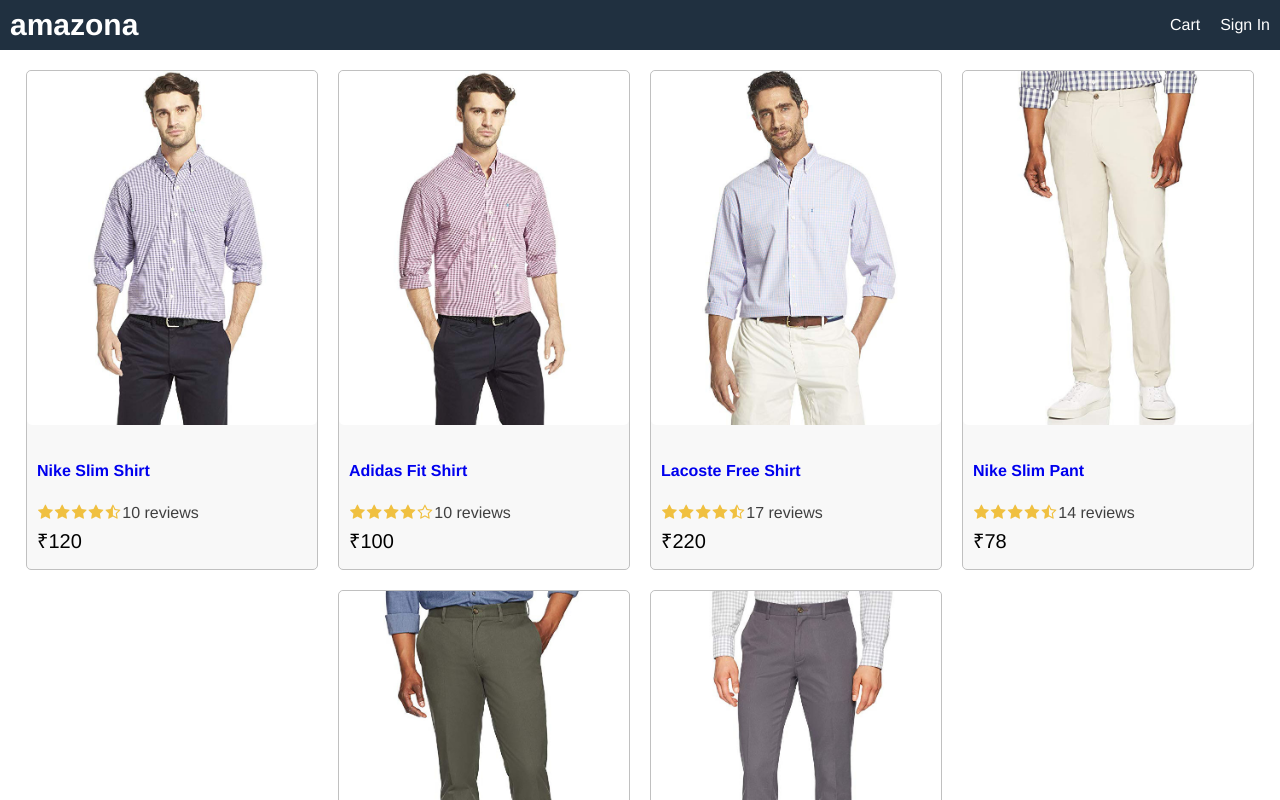
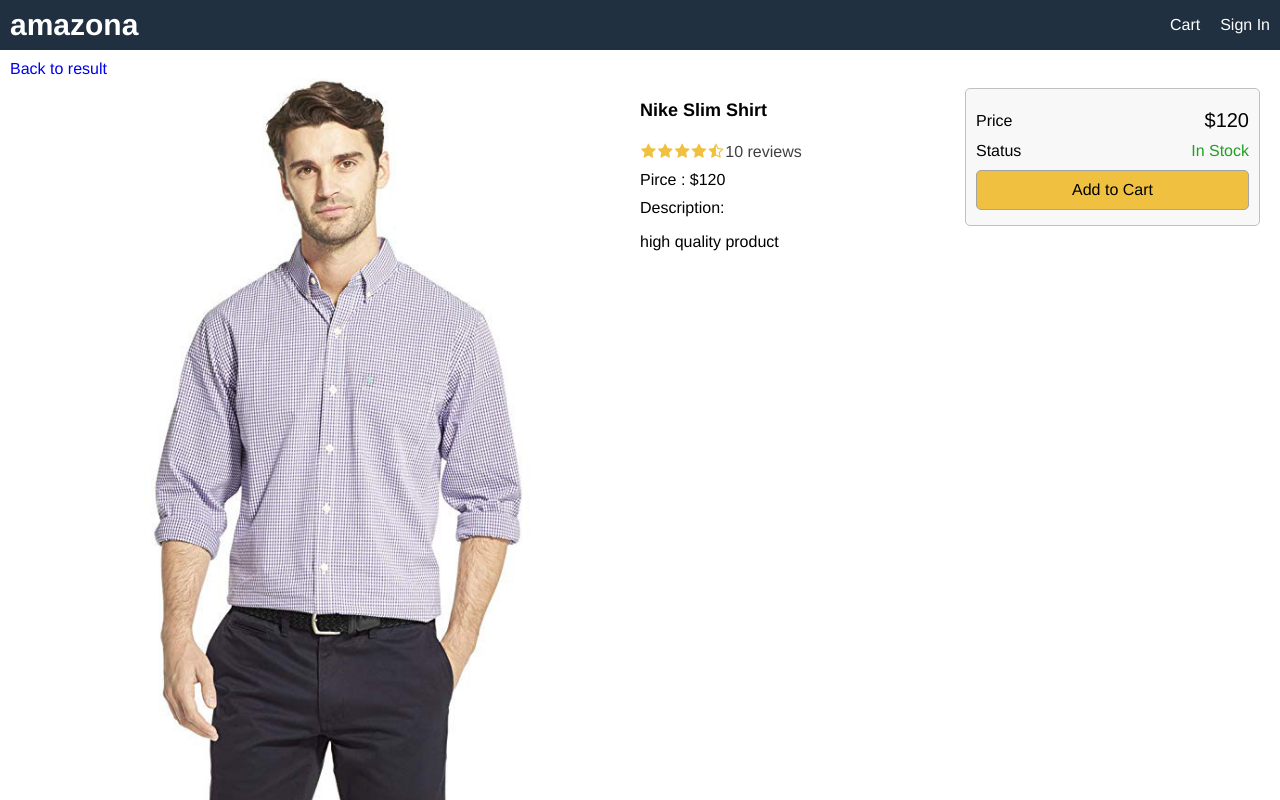
Before and after one commit to sonu28sharma99/ApnaBazaar.com, a React (Create React App) app in the folder frontend/: page /product/1 in a window 1280 px wide. Shown: the top 800 px of the page. Built offline with nearby package versions, Linux system fonts and the light colour scheme.

Commit message:
product screen created

```diff
--- a/frontend/src/App.js
+++ b/frontend/src/App.js
@@ -1,7 +1,11 @@
-import Product from './components/Product';
-import data from './data';
+import React from 'react';
+import { BrowserRouter, Route } from 'react-router-dom';
+import HomeScreen from './screens/HomeScreen';
+import ProductScreen from './screens/ProductScreen';
+
 function App() {
   return (
+    <BrowserRouter>
       <div className="grid-container">
         <header className="row">
           <div>
@@ -13,19 +17,16 @@
             <a href="/cart">Cart</a>
             <a href="/signin">Sign In</a>
           </div>
+
         </header>
         <main>
-        <div>
-          <div className="row center">
-            {data.products.map((product) => (
-
-              <Product key={product._id} product={product}></Product>
-            ))}
-          </div>
-        </div>
+          <Route path="/product/:id" component={ProductScreen}></Route>
+          <Route path="/" component={HomeScreen} exact></Route>
         </main>
         <footer className="row center">All right reserved</footer>
       </div>
+    </BrowserRouter>
   );
 }
+
 export default App;
--- a/frontend/src/data.js
+++ b/frontend/src/data.js
@@ -6,6 +6,7 @@
         category: 'Shirts',
         image: '/images/p1.jpg',
         price: 120,
+        countInStock: 10,
         brand: 'Nike',
         rating: 4.5,
         numReviews: 10,
@@ -17,6 +18,7 @@
         category: 'Shirts',
         image: '/images/p2.jpg',
         price: 100,
+        countInStock: 20,
         brand: 'Adidas',
         rating: 4.0,
         numReviews: 10,
@@ -28,6 +30,7 @@
         category: 'Shirts',
         image: '/images/p3.jpg',
         price: 220,
+        countInStock: 0,
         brand: 'Lacoste',
         rating: 4.8,
         numReviews: 17,
@@ -39,6 +42,7 @@
         category: 'Pants',
         image: '/images/p4.jpg',
         price: 78,
+        countInStock: 15,
         brand: 'Nike',
         rating: 4.5,
         numReviews: 14,
@@ -50,6 +54,7 @@
         category: 'Pants',
         image: '/images/p5.jpg',
         price: 65,
+        countInStock: 5,
         brand: 'Puma',
         rating: 4.5,
         numReviews: 10,
@@ -61,6 +66,7 @@
         category: 'Pants',
         image: '/images/p6.jpg',
         price: 139,
+        countInStock: 12,
         brand: 'Adidas',
         rating: 4.5,
         numReviews: 15,
--- a/frontend/src/index.css
+++ b/frontend/src/index.css
@@ -1,4 +1,3 @@
-
 html {
   font-size: 62.5%; /* 16px x 62.5 = 10px = 1rem */
   box-sizing: border-box;
@@ -11,18 +10,16 @@
   -webkit-font-smoothing: antialiased;
   -moz-osx-font-smoothing: grayscale;
 }
-
-#root{
+#root {
   height: 100%;
 }
-
 /* Layout */
 .grid-container {
   display: grid;
   grid-template-areas:
-    "header"
-    "main"
-    "footer";
+    'header'
+    'main'
+    'footer';
   grid-template-columns: 1fr;
   grid-template-rows: 5rem 1fr 5rem;
   height: 100%;
@@ -49,12 +46,39 @@
   font-size: 1.6rem;
   padding: 1rem 0;
 }
-
 a {
   text-decoration: none;
 }
 a:hover {
   color: #ff8000;
+}
+ul {
+  padding: 0;
+  margin: 0;
+  list-style-type: none;
+}
+li {
+  margin-top: 1rem;
+}
+button {
+  padding: 1rem;
+  border-radius: 0.5rem;
+  border: 0.1rem #a4a4a4 solid;
+  font-size: 1.6rem;
+  font-family: Helvetica, Arial, sans-serif;
+  -webkit-font-smoothing: antialiased;
+  -moz-osx-font-smoothing: grayscale;
+  background-color: #f8f8f8;
+  cursor: pointer;
+}
+button:hover {
+  border: 0.1rem #404040 solid;
+}
+button.primary {
+  background-color: #f0c040;
+}
+button.block {
+  width: 100%;
 }
 /* Header */
 header a {
@@ -75,43 +99,56 @@
 .row.center {
   justify-content: center;
 }
+.row.top {
+  align-items: flex-start;
+}
+.col-1 {
+  flex: 1 1 25rem;
+}
+.col-2 {
+  flex: 2 1 50rem;
+}
 
-/* images */
+/* Image */
 img {
   border-radius: 0.5rem;
 }
-
 img.medium {
   max-width: 29rem;
   width: 100%;
 }
+img.large {
+  width: 100%;
+}
 
-/* card */
+/* Card */
 .card {
   border: 0.1rem #c0c0c0 solid;
   background-color: #f8f8f8;
   border-radius: 0.5rem;
   margin: 1rem;
 }
-
 .card-body {
   padding: 1rem;
 }
-
 .card-body > * {
   margin-bottom: 0.5rem;
 }
-
-.price{
-    font-size: 2rem;
+.price {
+  font-size: 2rem;
 }
-
 /* Rating */
-.rating span{
-    color: #f0c040;
-    margin: 0.1rem;
+.rating span {
+  color: #f0c040;
+  margin: 0.1rem;
 }
-
 .rating span:last-child {
   color: #404040;
 }
+/* Alert */
+.success {
+  color: #20a020;
+}
+.error {
+  color: #a02020;
+}
--- /dev/null
+++ b/frontend/src/screens/HomeScreen.js
@@ -0,0 +1,15 @@
+import React from 'react';
+import Product from '../components/Product';
+import data from '../data';
+
+export default function HomeScreen() {
+  return (
+    <div>
+      <div className="row center">
+        {data.products.map((product) => (
+          <Product key={product._id} product={product}></Product>
+        ))}
+      </div>
+    </div>
+  );
+}
--- /dev/null
+++ b/frontend/src/screens/ProductScreen.js
@@ -0,0 +1,66 @@
+import React from 'react';
+import { Link } from 'react-router-dom';
+import Rating from '../components/Rating';
+import data from '../data';
+
+export default function ProductScreen(props) {
+  const product = data.products.find((x) => x._id === props.match.params.id);
+  if (!product) {
+    return <div> Product Not Found</div>;
+  }
+  return (
+    <div>
+      <Link to="/">Back to result</Link>
+      <div className="row top">
+        <div className="col-2">
+          <img className="large" src={product.image} alt={product.name}></img>
+        </div>
+        <div className="col-1">
+          <ul>
+            <li>
+              <h1>{product.name}</h1>
+            </li>
+            <li>
+              <Rating
+                rating={product.rating}
+                numReviews={product.numReviews}
+              ></Rating>
+            </li>
+            <li>Pirce : ${product.price}</li>
+            <li>
+              Description:
+              <p>{product.description}</p>
+            </li>
+          </ul>
+        </div>
+        <div className="col-1">
+          <div className="card card-body">
+            <ul>
+              <li>
+                <div className="row">
+                  <div>Price</div>
+                  <div className="price">${product.price}</div>
+                </div>
+              </li>
+              <li>
+                <div className="row">
+                  <div>Status</div>
+                  <div>
+                    {product.countInStock > 0 ? (
+                      <span className="success">In Stock</span>
+                    ) : (
+                      <span className="error">Unavailable</span>
+                    )}
+                  </div>
+                </div>
+              </li>
+              <li>
+                <button className="primary block">Add to Cart</button>
+              </li>
+            </ul>
+          </div>
+        </div>
+      </div>
+    </div>
+  );
+}
```
Lines whose indentation alone changed are shown as unchanged.
